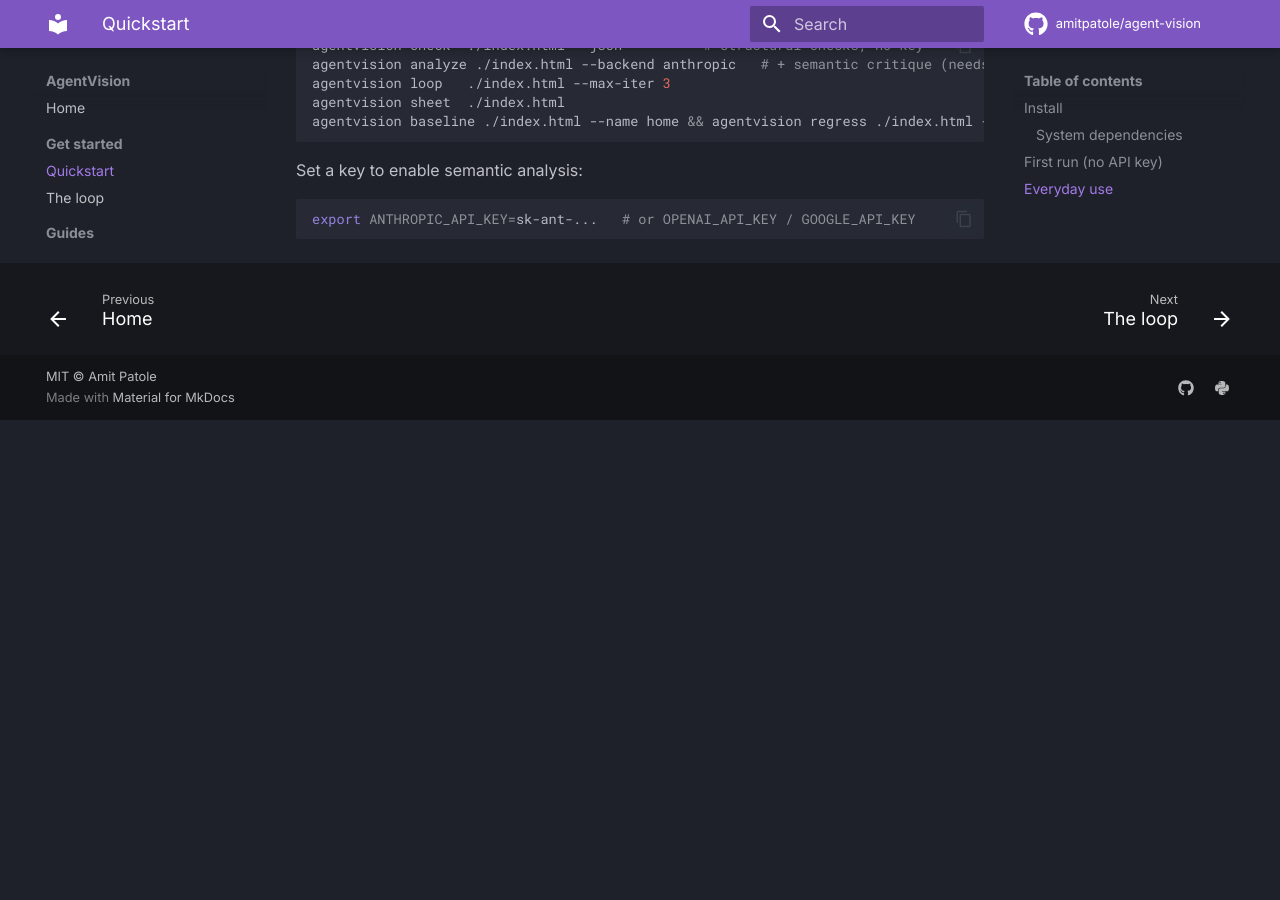
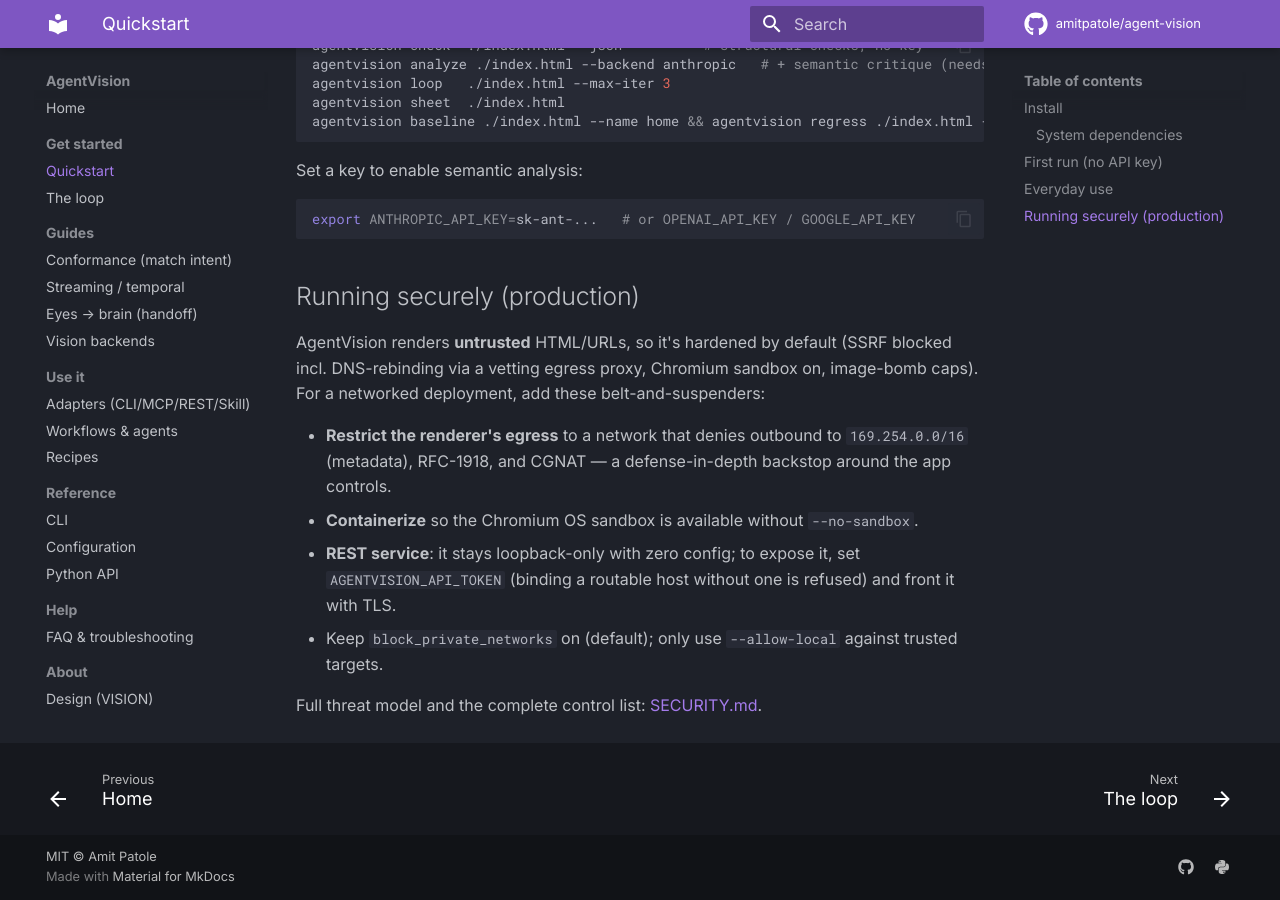
Before and after one commit to amitpatole/agent-vision, an MkDocs documentation site: the page built from docs/quickstart.md, in a window 1280 px wide and 900 px high, scrolled down 2066 px. Built offline with MkDocs 1.6.1 and Material for MkDocs 9.7.7, drawn with Linux system fonts in a browser that asks for light colours; comment, search, counter and statistics services are not loaded; before the commit the page ends 2486 px from its top, so only the background shows below that.

Commit message:
docs: add 'Running securely (production)' egress/sandbox/token note + SECURITY.md link
Co-Authored-By: Claude Opus 4.8 <noreply@anthropic.com>

````diff
--- a/docs/quickstart.md
+++ b/docs/quickstart.md
@@ -96,3 +96,19 @@ Set a key to enable semantic analysis:
 ```bash
 export ANTHROPIC_API_KEY=sk-ant-...   # or OPENAI_API_KEY / GOOGLE_API_KEY
 ```
+
+## Running securely (production)
+
+AgentVision renders **untrusted** HTML/URLs, so it's hardened by default (SSRF blocked
+incl. DNS-rebinding via a vetting egress proxy, Chromium sandbox on, image-bomb caps). For a
+networked deployment, add these belt-and-suspenders:
+
+- **Restrict the renderer's egress** to a network that denies outbound to `169.254.0.0/16`
+  (metadata), RFC-1918, and CGNAT — a defense-in-depth backstop around the app controls.
+- **Containerize** so the Chromium OS sandbox is available without `--no-sandbox`.
+- **REST service**: it stays loopback-only with zero config; to expose it, set
+  `AGENTVISION_API_TOKEN` (binding a routable host without one is refused) and front it with TLS.
+- Keep `block_private_networks` on (default); only use `--allow-local` against trusted targets.
+
+Full threat model and the complete control list:
+[SECURITY.md](https://github.com/amitpatole/agent-vision/blob/main/SECURITY.md).
````
